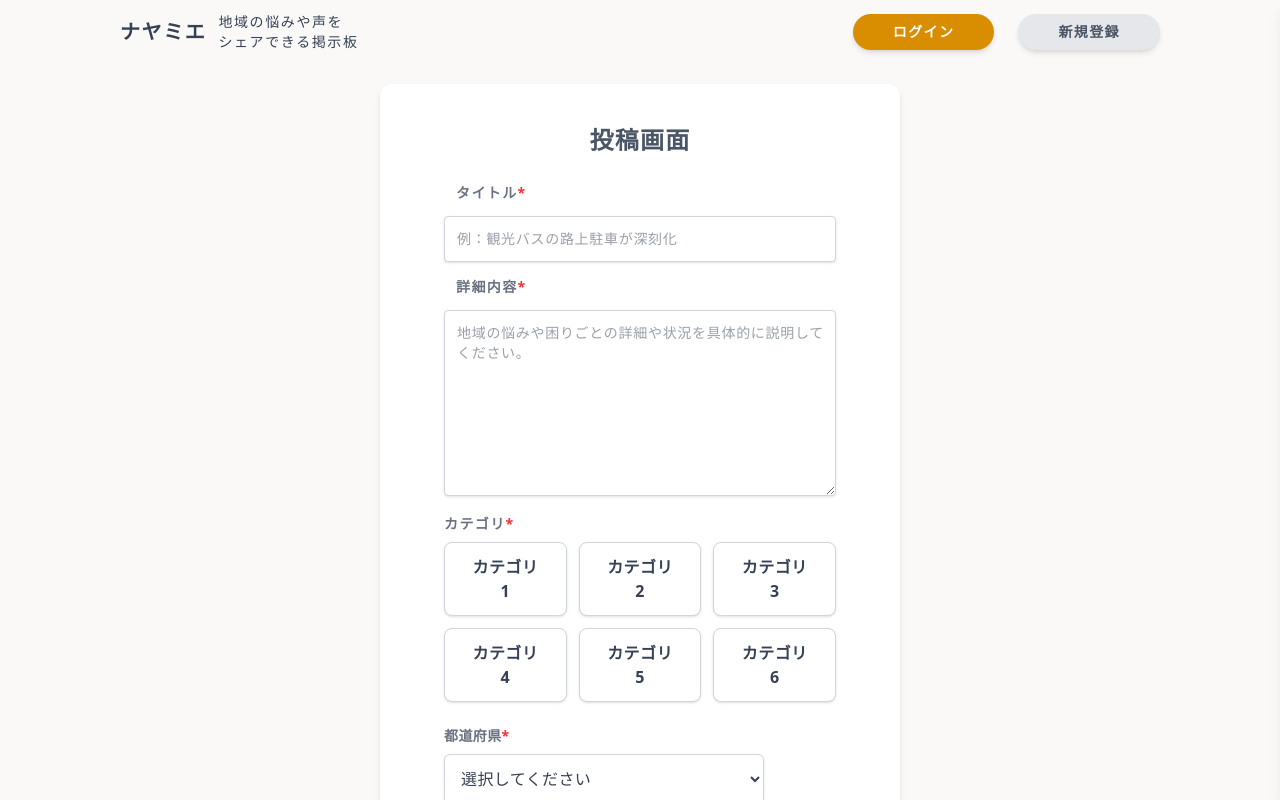
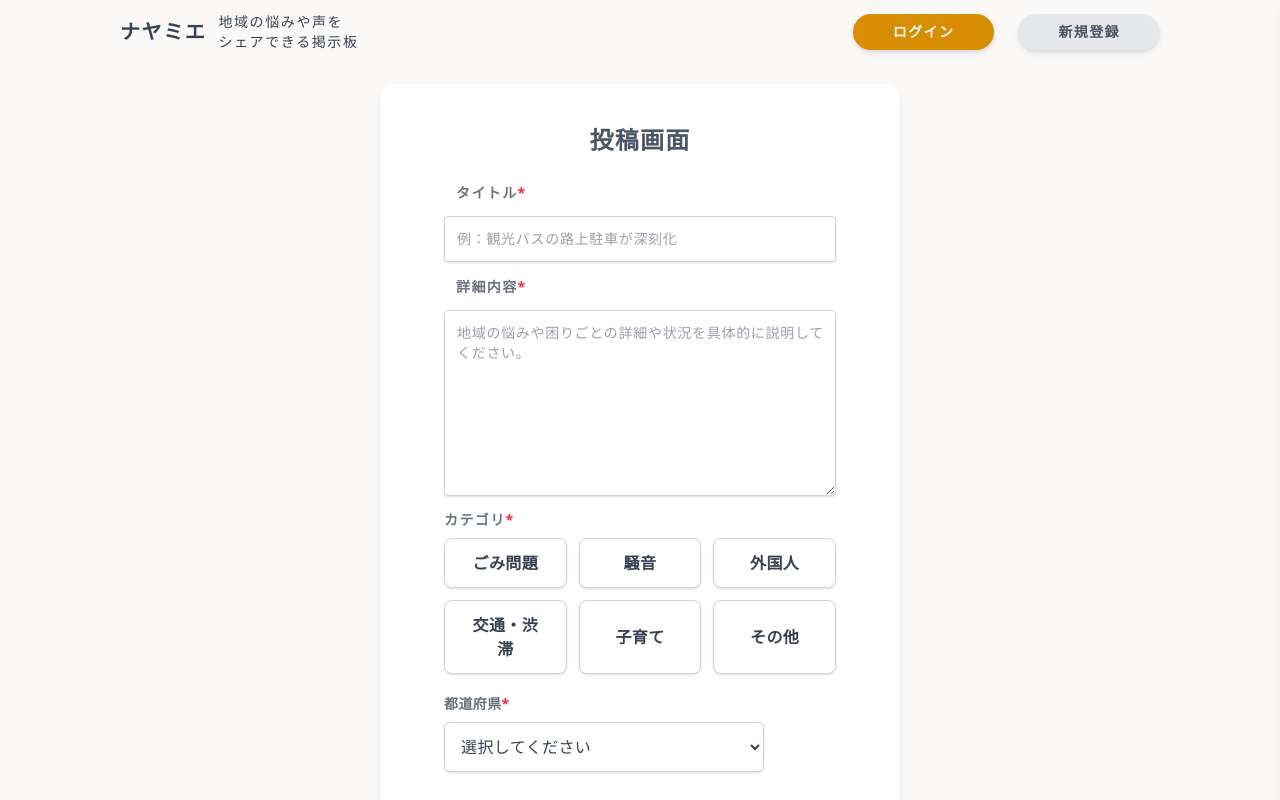
Before and after one commit to pin863/nayamie, a Next.js app: page /posts/create in a window 1280 px wide. Shown: the top 800 px of the page. Built offline with nearby package versions, Linux system fonts and the light colour scheme.

Commit message:
フォーム情報の保持機能

```diff
--- a/app/components/CategorySelector.tsx
+++ b/app/components/CategorySelector.tsx
@@ -1,20 +1,23 @@
 "use client";
-import React, { useState } from "react";
+import React from "react";
 
 const categories = [
-  "カテゴリ1",
-  "カテゴリ2",
-  "カテゴリ3",
-  "カテゴリ4",
-  "カテゴリ5",
-  "カテゴリ6",
+  "ごみ問題",
+  "騒音",
+  "外国人",
+  "交通・渋滞",
+  "子育て",
+  "その他",
 ];
 
-export default function CategorySelector() {
-  const [selected, setSelected] = useState<string | null>(null);
+type Props = {
+  value: string;
+  onChange: (value: string) => void;
+};
 
+export default function CategorySelector({ value, onChange }: Props) {
   return (
-    <div>
+    <div className="py-5">
       <label
         htmlFor="category"
         className="-mt-6 text-sm font-bold tracking-widest text-gray-500 mb-2 block"
@@ -23,14 +26,14 @@ export default function CategorySelector() {
         <span className="text-red-500">*</span>
       </label>
 
-      {/* ボタングリッド */}
       <div className="grid grid-cols-3 gap-3 justify-items-center">
         {categories.map((cat) => {
-          const isActive = selected === cat;
+          const isActive = value === cat;
           return (
             <button
               key={cat}
-              onClick={() => setSelected(cat)}
+              type="button"
+              onClick={() => onChange(cat)}
               className={`px-6 py-3 rounded-lg font-bold transition-colors w-full border border-gray-300 shadow-sm
                 ${isActive ? "bg-primary text-white" : "bg-white text-gray-700"}
                 hover:opacity-75 hover:cursor-pointer`}
--- a/app/components/FormInput.tsx
+++ b/app/components/FormInput.tsx
@@ -1,21 +1,16 @@
-import React from "react";
+"use client";
 
-export type FormInputProps = {
-  label: string;
-  placeholder?: string;
-  labelShow?: boolean;
-  as?: "input" | "textarea";
-  rows?: number;
-  postScreen?: boolean;
-};
+import type { FormInputProps } from "@/types/type";
 
 const FormInput = ({
   label,
   placeholder,
-  labelShow,
+  labelShow = true,
   as = "input",
   rows = 8,
   postScreen = false,
+  value,
+  onChange,
 }: FormInputProps) => {
   // クラスを切り替え
   const baseClass =
@@ -37,6 +32,7 @@ const FormInput = ({
           <span className="text-red-500">*</span>
         </label>
       )}
+
       {as === "textarea" ? (
         <textarea
           id={label}
@@ -44,6 +40,8 @@ const FormInput = ({
           rows={rows}
           className={styleClass}
           placeholder={placeholder}
+          value={value}
+          onChange={onChange}
         />
       ) : (
         <input
@@ -52,6 +50,8 @@ const FormInput = ({
           type="text"
           className={styleClass}
           placeholder={placeholder}
+          value={value}
+          onChange={onChange}
         />
       )}
     </div>
--- a/app/components/PrefectureSelect.tsx
+++ b/app/components/PrefectureSelect.tsx
@@ -1,5 +1,5 @@
 "use client";
-import React, { useState } from "react";
+import React from "react";
 
 const prefectures = [
   "北海道",
@@ -51,11 +51,14 @@ const prefectures = [
   "沖縄県",
 ];
 
-export default function PrefectureSelect() {
-  const [selected, setSelected] = useState("");
+type Props = {
+  value: string;
+  onChange: (value: string) => void;
+};
 
+export default function PrefectureSelect({ value, onChange }: Props) {
   return (
-    <div className="w-full max-w-xs">
+    <div className="w-full max-w-xs pb-3">
       <label
         htmlFor="prefecture"
         className="block mb-2 text-sm font-bold text-gray-500"
@@ -66,8 +69,8 @@ export default function PrefectureSelect() {
 
       <select
         id="prefecture"
-        value={selected}
-        onChange={(e) => setSelected(e.target.value)}
+        value={value}
+        onChange={(e) => onChange(e.target.value)}
         className="w-full py-3 px-3 rounded-md border border-gray-300 bg-white text-gray-700 shadow-sm hover:cursor-pointer focus:outline-none focus:ring-2 focus:ring-blue-300 focus:border-blue-500"
       >
         <option value="">選択してください</option>
--- a/app/posts/create/confirm/page.tsx
+++ b/app/posts/create/confirm/page.tsx
@@ -5,7 +5,7 @@ import Button from "../../../components/Button";
 import { useFormContext } from "../layout";
 
 export default function Page() {
-  const data = useFormContext();
+  const { data } = useFormContext();
 
   const postId = 30;
 
--- a/app/posts/create/layout.tsx
+++ b/app/posts/create/layout.tsx
@@ -1,42 +1,83 @@
+// "use client";
+
+// import { createContext, useContext, ReactNode } from "react";
+
+// interface FormContextType {
+//   label: string;
+//   context: string;
+// }
+// const contextValue: FormContextType[] = [
+//   {
+//     label: "タイトル",
+//     context: "〇〇公園のポイ捨て",
+//   },
+//   {
+//     label: "詳細内容",
+//     context: "〇〇公園にゴミが散乱しています。",
+//   },
+//   {
+//     label: "カテゴリ",
+//     context: "ごみ問題",
+//   },
+//   {
+//     label: "都道府県",
+//     context: "東京都",
+//   },
+// ];
+
+// const FormContext = createContext<FormContextType[]>(contextValue);
+
+// //コンポーネント内でContextを使用するためのカスタムhookを定義
+// export function useFormContext() {
+//   return useContext(FormContext);
+// }
+
+// interface PostsLayoutProps {
+//   children: ReactNode;
+// }
+// export default function PostsLayout({ children }: PostsLayoutProps) {
+//   return (
+//     <FormContext.Provider value={contextValue}>{children}</FormContext.Provider>
+//   );
+// }
+
 "use client";
 
-import { createContext, useContext, ReactNode } from "react";
+import { createContext, useContext, useState, ReactNode } from "react";
 
 interface FormContextType {
   label: string;
   context: string;
 }
-const contextValue: FormContextType[] = [
-  {
-    label: "タイトル",
-    context: "〇〇公園のポイ捨て",
-  },
-  {
-    label: "詳細内容",
-    context: "〇〇公園にゴミが散乱しています。",
-  },
-  {
-    label: "カテゴリ",
-    context: "ごみ問題",
-  },
-  {
-    label: "都道府県",
-    context: "東京都",
-  },
-];
 
-const FormContext = createContext<FormContextType[]>(contextValue);
+interface FormContextValue {
+  data: FormContextType[];
+  setData: (data: FormContextType[]) => void;
+}
 
-//コンポーネント内でContextを使用するためのカスタムhookを定義
+// 初期値（空 or 仮データ）
+const defaultValue: FormContextValue = {
+  data: [],
+  setData: () => {},
+};
+
+const FormContext = createContext<FormContextValue>(defaultValue);
+
+// hook
 export function useFormContext() {
   return useContext(FormContext);
 }
 
+// Provider
 interface PostsLayoutProps {
   children: ReactNode;
 }
 export default function PostsLayout({ children }: PostsLayoutProps) {
+  const [data, setData] = useState<FormContextType[]>([]);
+
   return (
-    <FormContext.Provider value={contextValue}>{children}</FormContext.Provider>
+    <FormContext.Provider value={{ data, setData }}>
+      {children}
+    </FormContext.Provider>
   );
 }
--- a/app/posts/create/page.tsx
+++ b/app/posts/create/page.tsx
@@ -1,19 +1,29 @@
 "use client";
 
-import Link from "next/link";
+import React, { useState } from "react";
 import FormInput from "../../components/FormInput";
 import Button from "../../components/Button";
 import CategorySelector from "../../components/CategorySelector";
 import PrefectureSelect from "@/app/components/PrefectureSelect";
+import { useRouter } from "next/navigation";
+import { useFormContext } from "./layout";
 
-export default function page() {
-  //FormInputの要素
+export default function Page() {
+  const { setData } = useFormContext();
+  const router = useRouter();
+
+  const [title, setTitle] = useState("");
+  const [content, setContent] = useState("");
+  const [category, setCategory] = useState("");
+  const [prefecture, setPrefecture] = useState("");
+
   const inputs = [
     {
       label: "タイトル",
       placeholder: "例：観光バスの路上駐車が深刻化",
       labelShow: true,
       postScreen: true,
+      as: "input" as const,
     },
     {
       label: "詳細内容",
@@ -25,16 +35,45 @@ export default function page() {
     },
   ];
 
+  const handleSubmit = (e: React.FormEvent) => {
+    e.preventDefault();
+
+    // 入力内容をContextに保存
+    setData([
+      { label: "タイトル", context: title },
+      { label: "詳細内容", context: content },
+      { label: "カテゴリ", context: category },
+      { label: "都道府県", context: prefecture },
+    ]);
+
+    // 確認画面へ遷移
+    router.push("/posts/create/confirm");
+  };
+
   return (
-    <>
     <main className="flex justify-center">
       <div className="px-16 py-10 space-y-6 w-1/2 my-5 bg-white shadow-md rounded-xl">
         <h3 className="text-2xl font-bold tracking-wider text-center text-gray-600">
           投稿画面
         </h3>
+
+        <form onSubmit={handleSubmit}>
           <div className="text-left">
-            {/* タイトルと詳細内容入力エリア */}
-            {inputs.map((input) => (
+            {inputs.map((input) => {
+              let inputValue = "";
+              let inputOnChange: React.ChangeEventHandler<
+                HTMLInputElement | HTMLTextAreaElement
+              > = () => {};
+
+              if (input.label === "タイトル") {
+                inputValue = title;
+                inputOnChange = (e) => setTitle(e.target.value);
+              } else if (input.label === "詳細内容") {
+                inputValue = content;
+                inputOnChange = (e) => setContent(e.target.value);
+              }
+
+              return (
                 <FormInput
                   key={input.label}
                   label={input.label}
@@ -42,29 +81,34 @@ export default function page() {
                   placeholder={input.placeholder}
                   as={input.as}
                   postScreen={input.postScreen}
+                  value={inputValue}
+                  onChange={inputOnChange}
                 />
-            ))}
+              );
+            })}
           </div>
+
           {/* カテゴリ選択 */}
-          <CategorySelector />
+          <CategorySelector value={category} onChange={setCategory} />
+
           {/* 都道府県選択 */}
-          <PrefectureSelect />
-          <div className="bg-amber-100 rounded-xl p-4 border border-amber-300 text-orange-900 tracking-wider">
+          <PrefectureSelect value={prefecture} onChange={setPrefecture} />
+
+          <div className="bg-amber-100 rounded-xl p-4 border border-amber-300 text-orange-900 tracking-wider mt-4">
             <p className="font-bold pb-1">投稿前にご確認ください</p>
             <ul className="pl-3 text-sm">
               <li>・個人情報は投稿しないでください</li>
               <li>・建設的な議論につながる内容を心がけてください</li>
             </ul>
           </div>
-          <div className="text-center">
-            <Link href="/posts/create/confirm">
-              <Button variant="secondary" size="sm">
+
+          <div className="text-center mt-6">
+            <Button type="submit" variant="secondary" size="sm">
               確認する
             </Button>
-            </Link>
           </div>
+        </form>
       </div>
     </main>
-    </>
   );
 }
--- a/app/utils/getCategoryStyle.ts
+++ b/app/utils/getCategoryStyle.ts
@@ -6,7 +6,7 @@ export function getCategoryStyle(category: string) {
       return { backgroundColor: "#FFE5E3", color: "#7F1D1D" };
     case "外国人":
       return { backgroundColor: "#DCF0F9", color: "#1E40AF" };
-    case "自然・環境":
+    case "交通・渋滞":
       return { backgroundColor: "#E9FFE3", color: "#166534" };
     case "子育て":
       return { backgroundColor: "#FFE5FE", color: "#831843" };
--- a/types/type.ts
+++ b/types/type.ts
@@ -1,3 +1,6 @@
+import { ChangeEvent } from "react";
+
+
 export type Post = {
   id: number;
   title: string;
@@ -25,3 +28,14 @@ export type PostFromDB = {
   category?: { name: string };
   prefecture?: { name: string };
 };
+
+export type FormInputProps = {
+  label: string;
+  placeholder?: string;
+  labelShow?: boolean;
+  as?: "input" | "textarea";
+  rows?: number;
+  postScreen?: boolean;
+  value: string;
+  onChange: (e: ChangeEvent<HTMLInputElement | HTMLTextAreaElement>) => void;
+};
```
Lines whose indentation alone changed are shown as unchanged.
